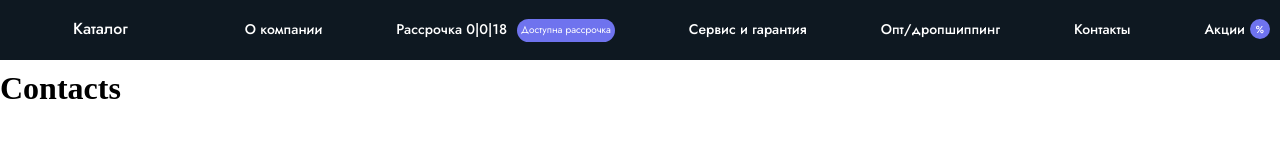
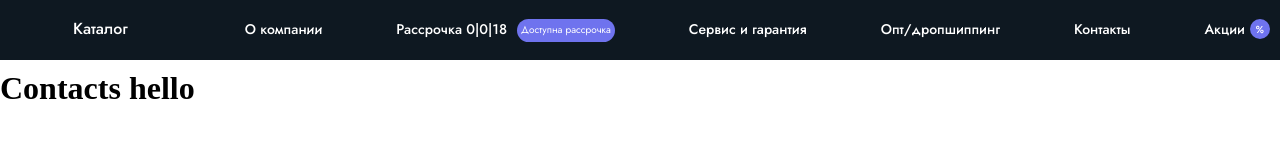
Before and after one commit to Uzwebprogram/Project-market-team, a React (Create React App) app: page /Contact in a window 1280 px wide. Shown: the part 128-288 px from the top of the page. Built offline with nearby package versions, Linux system fonts and the light colour scheme.

Commit message:
add hello

```diff
--- a/src/Pages/Contact/Contact.jsx
+++ b/src/Pages/Contact/Contact.jsx
@@ -4,7 +4,7 @@ function Contact() {
     return(
         <>
                 <Header/>
-        <h1>Contacts</h1>
+        <h1>Contacts hello</h1>
         </>
     )
 }
```
